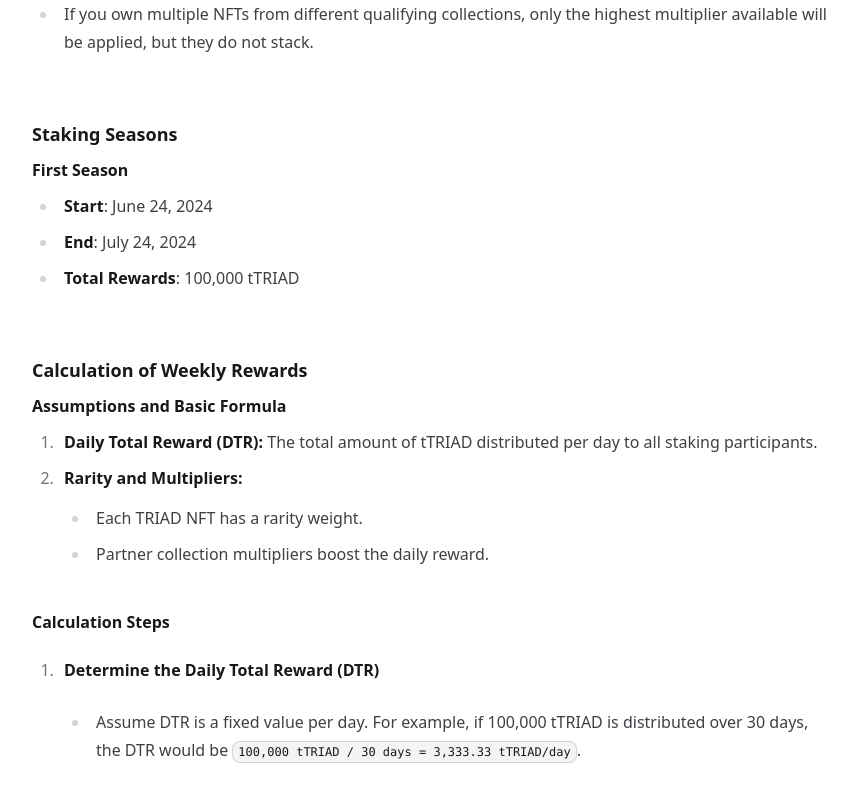
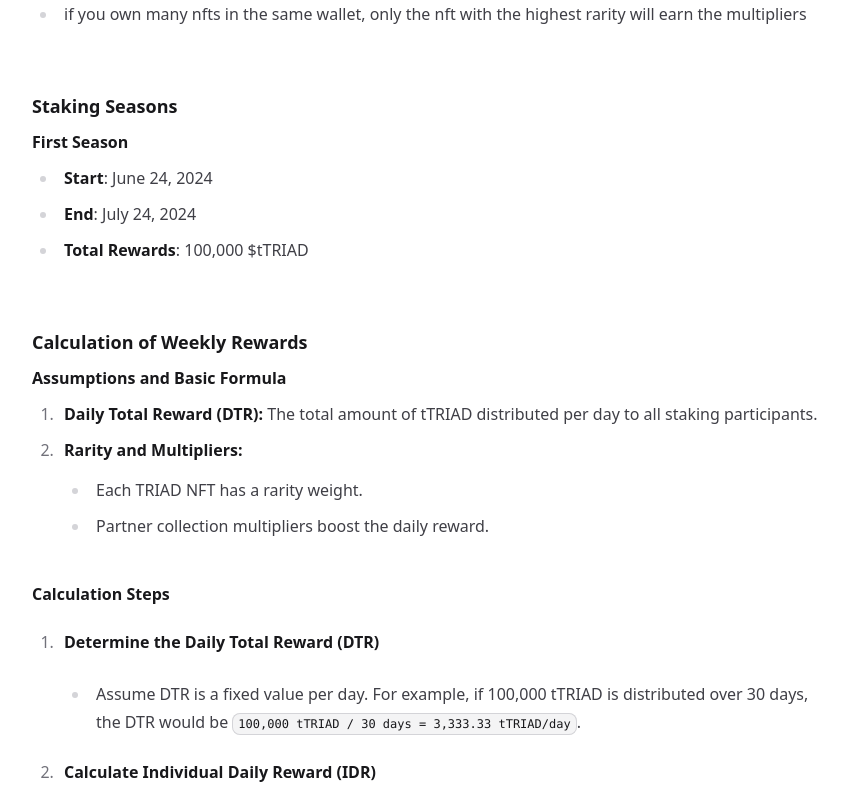
Before and after one commit to triadxyz/docs, a Next.js app: page /nft-stake in a window 1280 px wide. Shown: the part 1104-1896 px from the top of the page, without its empty margins (320-1177 px from the left). Built offline with nearby package versions, Linux system fonts and the light colour scheme.

Commit message:
multiplier

```diff
--- a/src/pages/nft-stake.mdx
+++ b/src/pages/nft-stake.mdx
@@ -24,13 +24,13 @@ In addition to owning a TRIAD NFT, users can boost their staking rewards by havi
 ### How the Multipliers Work
 - If you have an NFT from the **Pyth Alligators** collection, your staking rewards will be multiplied by 1.5.
 - The same 1.5x multiplier applies to the other collections listed above.
-- If you own multiple NFTs from different qualifying collections, only the highest multiplier available will be applied, but they do not stack.
+- if you own many nfts in the same wallet, only the nft with the highest rarity will earn the multipliers
 
 ## Staking Seasons
 ### First Season
 - **Start**: June 24, 2024
 - **End**: July 24, 2024
-- **Total Rewards**: 100,000 tTRIAD
+- **Total Rewards**: 100,000 $tTRIAD
 
 ## Calculation of Weekly Rewards
 
```
